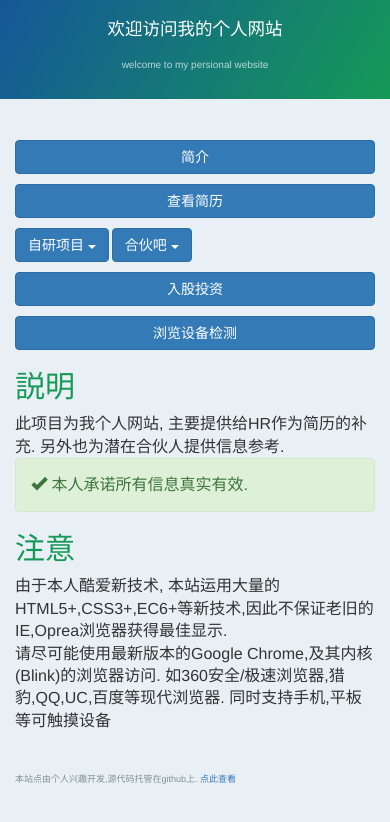
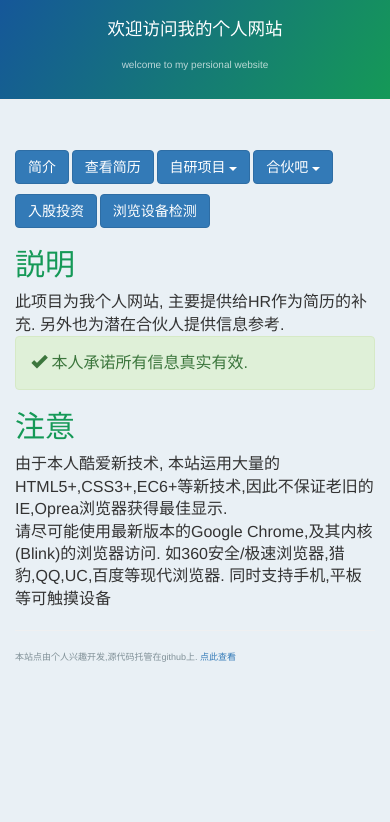
Before and after one commit to changxinjie/changxinjie.github.io, a website: page index.html in a window 390 px wide. Drawn offline with Linux system fonts and the light colour scheme.

Commit message:
smaller the navitor bottons.

```diff
--- a/css/base.css
+++ b/css/base.css
@@ -71,12 +71,12 @@ a:hover {
 @media screen and (max-width: 42em) {
 	.btn {
 		display: block;
-		width: 100%;
+		/*width: 100%;*/
 		padding: 0.75rem;
 		font-size: 0.9rem;
 	}
 	.btn + .btn {
-		margin-top: 1rem;
+		/*margin-top: 1rem;*/
 		margin-left: 0;
 	}
 }
```
